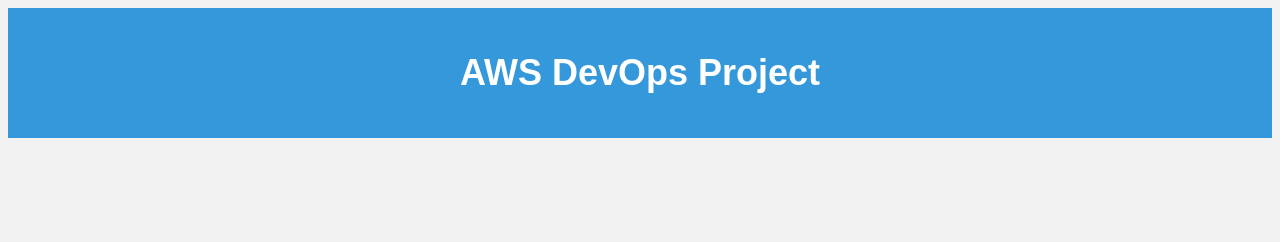
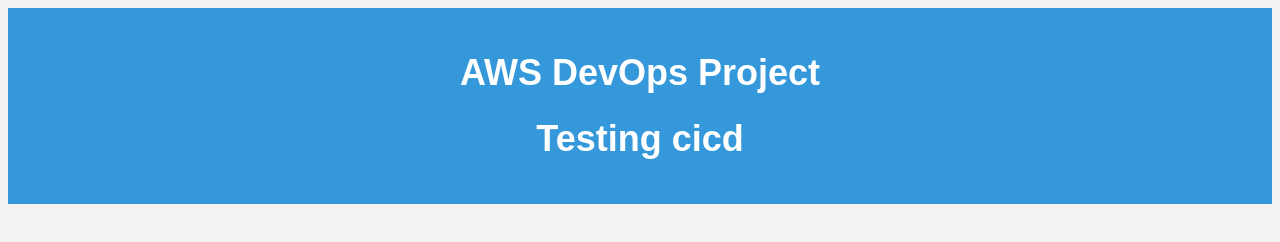
Before and after one commit to heysourin/AWS-DevOps-Nodejs-App, a website: page index.html in a window 1280 px wide. Drawn offline with Linux system fonts and the light colour scheme.

Commit message:
Cicd testing

```diff
--- a/index.html
+++ b/index.html
@@ -9,6 +9,7 @@
 
     <div style="background-color: #3498db; color: #fff; padding: 20px;">
         <h1 style="font-size: 36px;">AWS DevOps Project</h1>
+        <h1 style="font-size: 36px;">Testing cicd</h1>
     </div>
 
 </body>
```
